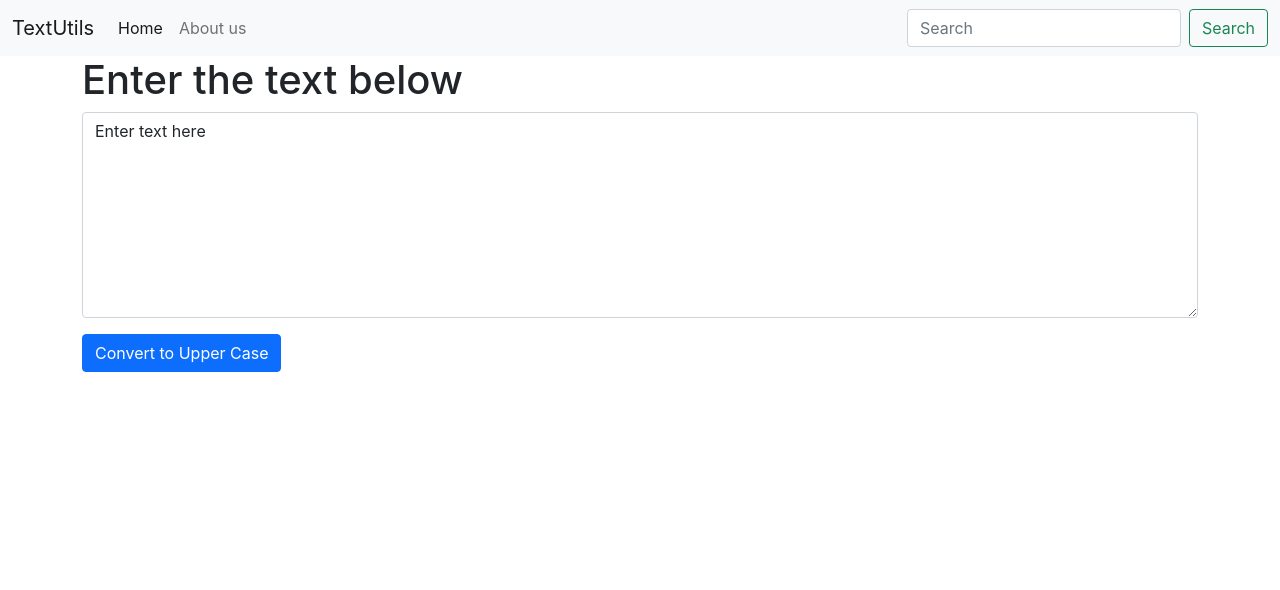
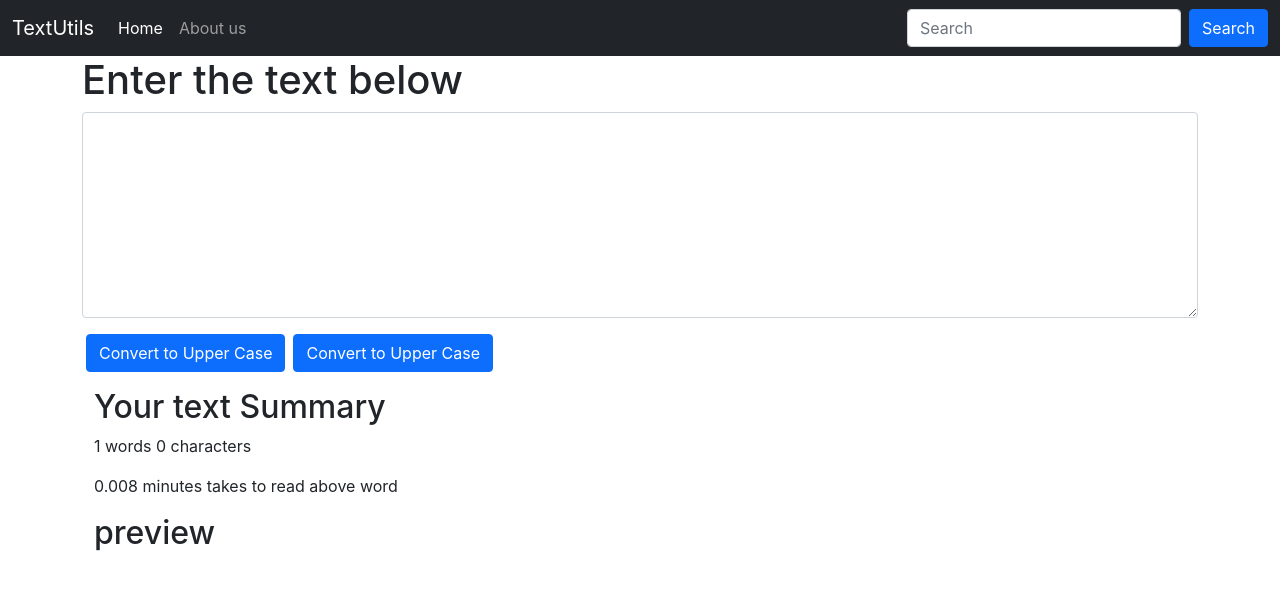
Before and after one commit to thedevaman/first-react-project, a React (Create React App) app: page / in a window 1280 px wide. Shown: the top 590 px of the page. Built offline with nearby package versions, Linux system fonts and the light colour scheme.

Commit message:
adding some js featurrs in app

```diff
--- a/src/components/Navbar.js
+++ b/src/components/Navbar.js
@@ -5,7 +5,7 @@ import PropTypes from 'prop-types'
 
 export default function Navbar(props) {
   return (
-    <nav class="navbar navbar-expand-lg navbar-light bg-light">
+    <nav class="navbar navbar-expand-lg navbar-dark bg-dark">
     <div className="container-fluid">
       <a className="navbar-brand" href="#">{props.title}</a>
       <button className="navbar-toggler" type="button" data-bs-toggle="collapse" data-bs-target="#navbarSupportedContent" aria-controls="navbarSupportedContent" aria-expanded="false" aria-label="Toggle navigation">
@@ -24,7 +24,7 @@ export default function Navbar(props) {
         </ul>
         <form className="d-flex">
           <input className="form-control me-2" type="search" placeholder="Search" aria-label="Search"/>
-          <button className="btn btn-outline-success" type="submit">Search</button>
+          <button className="btn btn-primary" type="submit">Search</button>
         </form>
       </div>
      </div>
--- a/src/components/Textform.js
+++ b/src/components/Textform.js
@@ -1,10 +1,17 @@
 import React,{useState} from 'react'
 import PropTypes from 'prop-types'
+
+// useState : this is hooks
 
 export default function Textform(props) {
 const handleUpClick = ()=>{
   // console.log(text);
    let newText = text.toUpperCase();
+   setText(newText);
+}
+const handlelowClick = ()=>{
+  // console.log(text);
+   let newText = text.toLowerCase();
    setText(newText);
 }
 const handleOnChange = (event)=>{
@@ -13,19 +20,30 @@ const handleOnChange = (event)=>{
 }
 
 
-  const [text, setText] = useState('Enter text here');
+  const [text, setText] = useState('');
   // text="new text" //wrong way to change text
   //setText("new text"); //correct way to change text
   return (
-
+    <>
     <div>
 
      <h1>{props.heading}</h1>
      <div className="mb-3">
       <textarea className="form-control" id="mybox" rows="8" value={text} onChange={handleOnChange}></textarea>
     </div>
-    <button className='btn btn-primary' onClick={handleUpClick}>Convert to Upper Case</button>
+    <button className='btn btn-primary mx-1' onClick={handleUpClick}>Convert to Upper Case</button>
+    <button className='btn btn-primary mx-1' onClick={handlelowClick}>Convert to Upper Case</button>
   </div>
+
+  <div className="container my-3">
+ <h2>Your text Summary</h2>
+ <p>{text.split(" ").length} words {text.length} characters</p>
+ <p>{text.split(" ").length*0.008} minutes takes to read above word</p>
+ <h2>preview</h2>
+ <p>{text}</p>
+  </div>
+  </>
+
   )
 }
 
```
